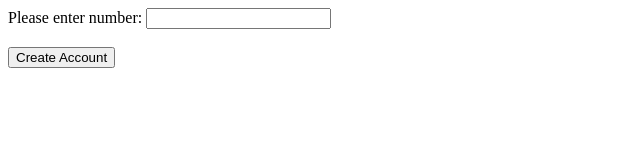
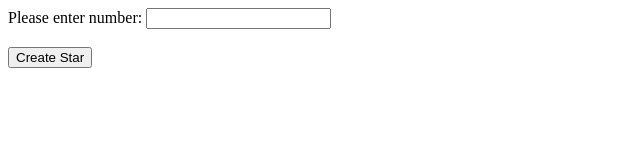
Before and after one commit to Arnas-Petrauskas/HTML_kursai, a plain HTML site: page Javascript namu darbai/6_js/index.html in a window 1280 px wide. Shown: the full height of the page, 0-640 px from the left. Drawn offline with Linux system fonts and the light colour scheme.

Commit message:
Update index.html

```diff
--- a/Javascript namu darbai/6_js/index.html
+++ b/Javascript namu darbai/6_js/index.html
@@ -10,7 +10,7 @@
     <form id="star">
         <label name="enter_number">Please enter number:</label>
         <input type="text" for="enter_number" id="number"><br><br>
-        <input type="submit" value="Create Account">
+        <input type="submit" value="Create Star">
     </form>
     <ul>
     </ul>
```
